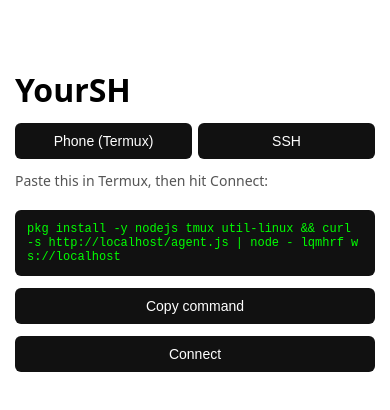
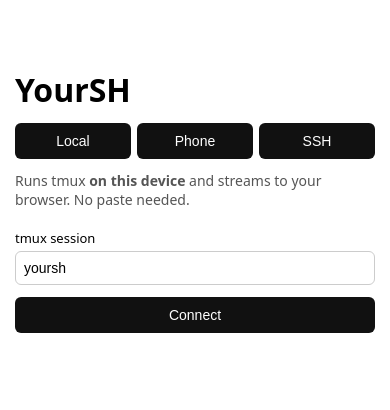
Before and after one commit to SodiqovSardor/yoursh, a Vue app: page / in a window 390 px wide. Shown: the top 410 px of the page. Built offline with nearby package versions, Linux system fonts and the light colour scheme.

Commit message:
Add Local mode (backend spawns tmux directly) + commit built UI for zero-build phone launch

```diff
--- a/src/components/ConnectForm.vue
+++ b/src/components/ConnectForm.vue
@@ -3,7 +3,7 @@ import { reactive, ref } from 'vue'
 import type { SshConfig } from '../types'
 
 const emit = defineEmits<{ (e: 'connect', cfg: SshConfig): void }>()
-const mode = ref<'phone' | 'ssh'>('phone')
+const mode = ref<'local' | 'phone' | 'ssh'>('local')
 
 const form = reactive<SshConfig>({
   host: '',
@@ -20,7 +20,8 @@ const WSS = ORIGIN.replace(/^http/, 'ws')
 const cmd = `pkg install -y nodejs tmux util-linux && curl -s ${ORIGIN}/agent.js | node - ${pairId} ${WSS}`
 
 function connect() {
-  if (mode.value === 'phone') emit('connect', { ...form, mode: 'agent', session: pairId })
+  if (mode.value === 'local') emit('connect', { ...form, mode: 'local' })
+  else if (mode.value === 'phone') emit('connect', { ...form, mode: 'agent', session: pairId })
   else emit('connect', { ...form, mode: 'ssh' })
 }
 
@@ -33,11 +34,17 @@ function copy() {
   <form class="connect" @submit.prevent="connect">
     <h1>YourSH</h1>
     <div class="tabs">
-      <button type="button" :class="{ on: mode === 'phone' }" @click="mode = 'phone'">Phone (Termux)</button>
+      <button type="button" :class="{ on: mode === 'local' }" @click="mode = 'local'">Local</button>
+      <button type="button" :class="{ on: mode === 'phone' }" @click="mode = 'phone'">Phone</button>
       <button type="button" :class="{ on: mode === 'ssh' }" @click="mode = 'ssh'">SSH</button>
     </div>
 
-    <template v-if="mode === 'phone'">
+    <template v-if="mode === 'local'">
+      <p>Runs tmux <b>on this device</b> and streams to your browser. No paste needed.</p>
+      <label>tmux session<input v-model="form.session" placeholder="yoursh" /></label>
+    </template>
+
+    <template v-else-if="mode === 'phone'">
       <p>Paste this in Termux, then hit Connect:</p>
       <pre class="cmd">{{ cmd }}</pre>
       <button type="button" class="copy" @click="copy">Copy command</button>
--- a/src/composables/useTerminal.ts
+++ b/src/composables/useTerminal.ts
@@ -18,7 +18,7 @@ export function useTerminal(container: HTMLElement, config: SshConfig) {
   ws.binaryType = 'arraybuffer'
 
   ws.onopen = () => {
-    term.writeln('\r\nConnecting to SSH…\r\n')
+    term.writeln('\r\nConnecting…\r\n')
     ws.send(JSON.stringify({ type: 'connect', ...config, cols: term.cols, rows: term.rows }))
   }
   ws.onmessage = (e) => {
--- a/src/types.ts
+++ b/src/types.ts
@@ -4,5 +4,5 @@ export interface SshConfig {
   username: string
   password: string
   session?: string
-  mode?: 'ssh' | 'agent'
+  mode?: 'ssh' | 'agent' | 'local'
 }
```
Also changed, not shown: 5 other files (tests, documents, lock files or other folders).
